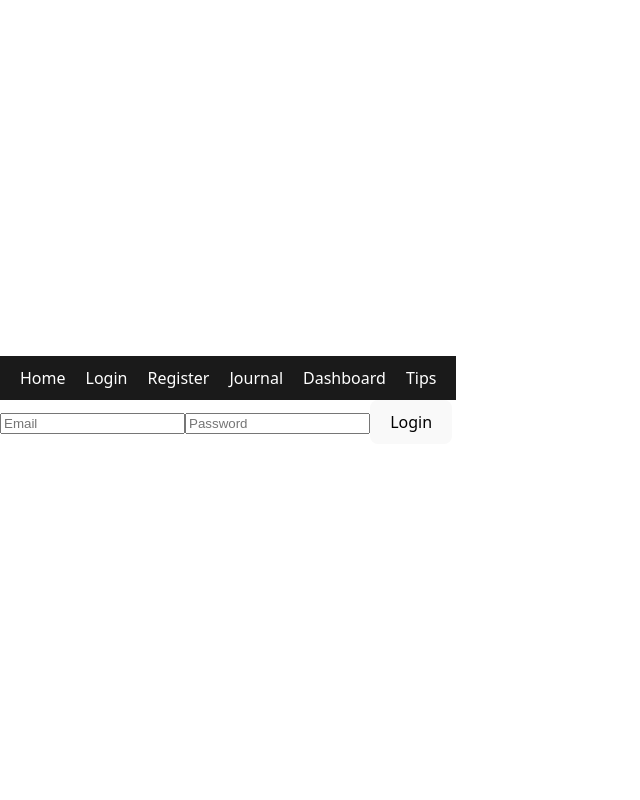
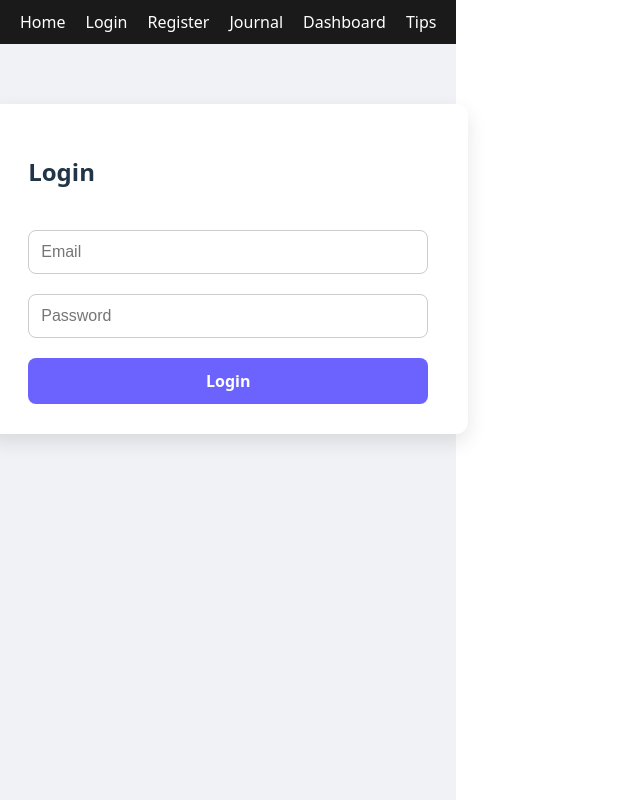
Before and after one commit to Unnati126/Capstone_Project, a React (Vite) app in the folder mood_journal_ai/frontend/: page /login in a window 1280 px wide. Shown: the top 800 px of the page, without its empty margins (0-640 px from the left). Built offline with nearby package versions, Linux system fonts and the light colour scheme.

Commit message:
add styling

```diff
--- /dev/null
+++ b/mood_journal_ai/frontend/src/pages/Home.css
@@ -0,0 +1,27 @@
+.home-container {
+  display: flex;
+  flex-direction: column;
+  align-items: center;
+  padding-top: 60px;
+}
+
+.auth-buttons {
+  display: flex;
+  gap: 30px;
+  margin-top: 30px;
+}
+
+.home-button {
+  text-decoration: none;
+  padding: 12px 28px;
+  background-color: #6c63ff;
+  color: white;
+  font-weight: bold;
+  border-radius: 8px;
+  font-size: 18px;
+  transition: background 0.3s ease;
+}
+
+.home-button:hover {
+  background-color: #4a43c1;
+}
--- a/mood_journal_ai/frontend/src/pages/Home.jsx
+++ b/mood_journal_ai/frontend/src/pages/Home.jsx
@@ -1,3 +1,19 @@
+import { Link } from "react-router-dom";
+import "./Home.css";
+
 export default function Home() {
+  return (
+    <div className="home-container">
+      <h1>Welcome to Mood Journal AI</h1>
+      <div className="auth-buttons">
+        <Link to="/login" className="home-button">Login</Link>
+        <Link to="/register" className="home-button">Register</Link>
+      </div>
+    </div>
+  );
+}
+
+
+/*export default function Home() {
     return <h1>Welcome to Mood Journal AI</h1>;
-}
+}*/
--- /dev/null
+++ b/mood_journal_ai/frontend/src/pages/Login.css
@@ -0,0 +1,47 @@
+.login-container {
+  display: flex;
+  flex-direction: column;
+  align-items: center;
+  padding: 60px 20px;
+  min-height: 100vh;
+  background-color: #f0f2f5;
+}
+
+.login-form {
+  display: flex;
+  flex-direction: column;
+  gap: 20px;
+  width: 100%;
+  max-width: 400px;
+  background-color: white;
+  padding: 30px 40px;
+  border-radius: 12px;
+  box-shadow: 0 8px 20px rgba(0, 0, 0, 0.1);
+}
+
+.login-form input {
+  padding: 12px;
+  font-size: 16px;
+  border: 1px solid #ccc;
+  border-radius: 8px;
+  outline: none;
+}
+
+.login-form input:focus {
+  border-color: #6c63ff;
+}
+
+.login-form button {
+  padding: 12px;
+  background-color: #6c63ff;
+  color: white;
+  font-weight: bold;
+  border: none;
+  border-radius: 8px;
+  cursor: pointer;
+  transition: background 0.3s ease;
+}
+
+.login-form button:hover {
+  background-color: #4a43c1;
+}
--- a/mood_journal_ai/frontend/src/pages/Login.jsx
+++ b/mood_journal_ai/frontend/src/pages/Login.jsx
@@ -1,4 +1,60 @@
 import { useState, useContext } from "react";
+import { useNavigate } from "react-router-dom";
+import API from "../api";
+import { AuthContext } from "../context/AuthContextInstance";
+import "./Login.css";
+
+export default function Login() {
+  const { login } = useContext(AuthContext);
+  const navigate = useNavigate();
+
+  const [form, setForm] = useState({ email: "", password: "" });
+
+  const handleChange = (e) => {
+    setForm({ ...form, [e.target.name]: e.target.value });
+  };
+
+  const handleSubmit = async (e) => {
+    e.preventDefault();
+    try {
+      const res = await API.post("/auth/login", form);
+      login(res.data.token);
+      alert("Login successful!");
+      navigate("/dashboard");
+    } catch (err) {
+      console.error("Login failed:", err.response?.data || err.message);
+      alert("Login failed. Please try again.");
+    }
+  };
+
+  return (
+    <div className="login-container">
+      <form className="login-form" onSubmit={handleSubmit}>
+        <h2>Login</h2>
+        <input
+          name="email"
+          type="email"
+          placeholder="Email"
+          value={form.email}
+          onChange={handleChange}
+          required
+        />
+        <input
+          name="password"
+          type="password"
+          placeholder="Password"
+          value={form.password}
+          onChange={handleChange}
+          required
+        />
+        <button type="submit">Login</button>
+      </form>
+    </div>
+  );
+}
+
+
+/*import { useState, useContext } from "react";
 import API from "../api";
 import { AuthContext } from "../context/AuthContextInstance";
 
@@ -21,4 +77,4 @@ export default function Login() {
             <button type="submit">Login</button>
         </form>
     );
-}
+}*/
```
